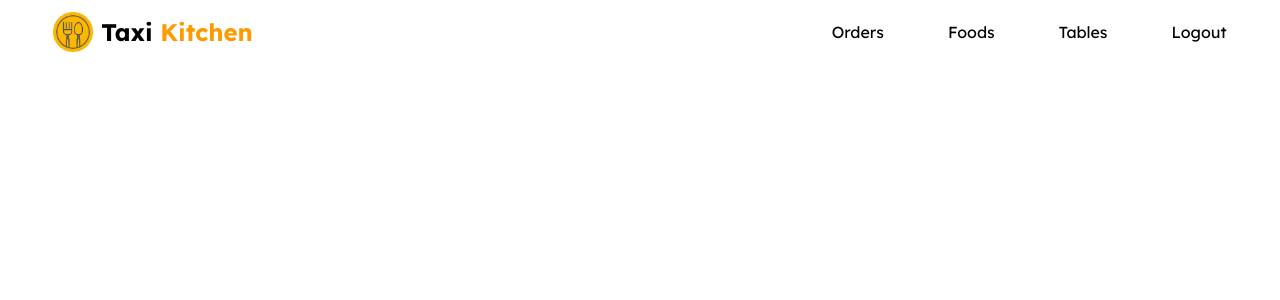
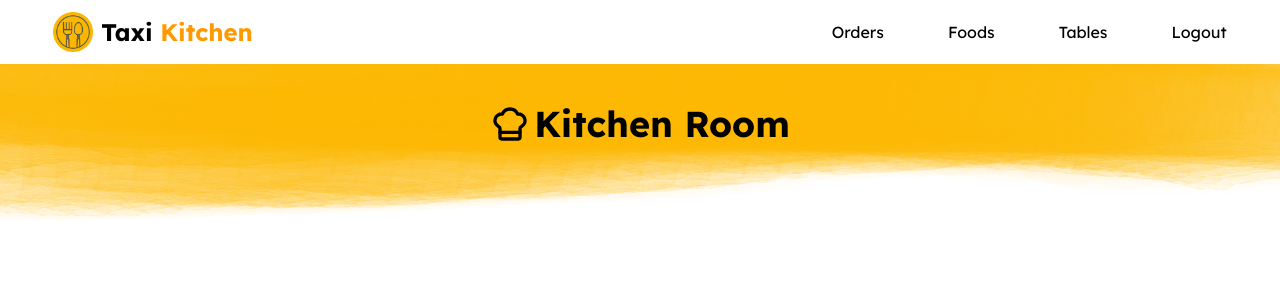
Before and after one commit to Fahim044/Taxi-Kitchen, a React (Vite) app: page / in a window 1280 px wide. Shown: the top 300 px of the page. Built offline with nearby package versions, Linux system fonts and the light colour scheme.

Commit message:
added heading

```diff
--- a/package.json
+++ b/package.json
@@ -11,6 +11,7 @@
   },
   "dependencies": {
     "@tailwindcss/vite": "^4.1.14",
+    "lucide-react": "^0.544.0",
     "react": "^19.1.1",
     "react-dom": "^19.1.1",
     "tailwindcss": "^4.1.14"
--- a/src/App.jsx
+++ b/src/App.jsx
@@ -1,6 +1,6 @@
 
 import './App.css'
-import Logo from './Components/Logo'
+import Heading from './Components/Heading'
 import Navbar from './Components/Navbar'
 
 function App() {
@@ -10,6 +10,9 @@ function App() {
      <nav className='w-11/12 mx-auto py-3'>
       <Navbar></Navbar>
      </nav>
+     <header>
+      <Heading title="Kitchen">Room</Heading>
+     </header>
 
     </>
   )
--- /dev/null
+++ b/src/Components/Heading.jsx
@@ -0,0 +1,12 @@
+import { ChefHat } from 'lucide-react';
+import React from 'react';
+
+const Heading = ({title,children}) => {
+    return (
+        <div className={`bg-[url(/title-bg.png)]  bg-size-[100%_100%] bg-no-repeat bg-center gap-1 text-center  pt-10 pb-20 text-4xl font-bold flex justify-center items-center` } >
+         <ChefHat size={40} />   {title} {children}
+        </div>
+    );
+};
+
+export default Heading;
```
Also changed, not shown: 1 other file (tests, documents, lock files or other folders).
